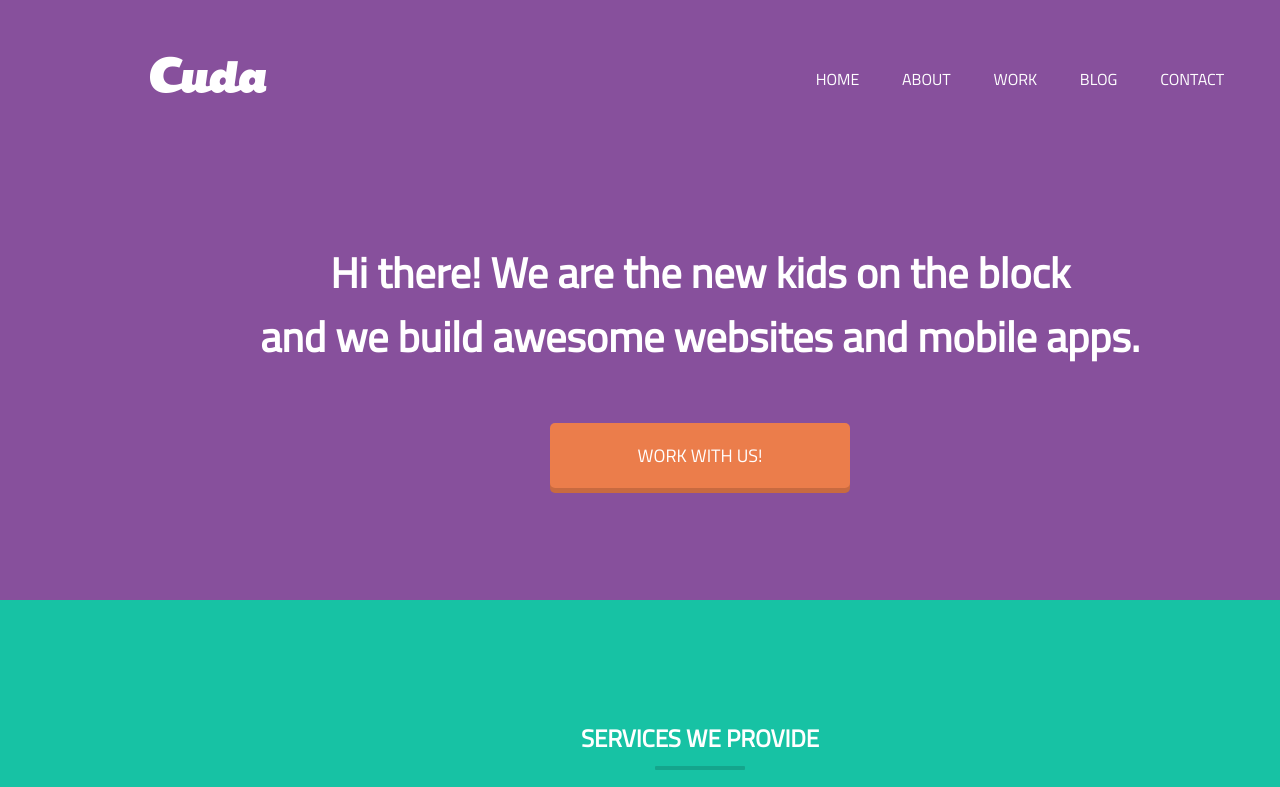
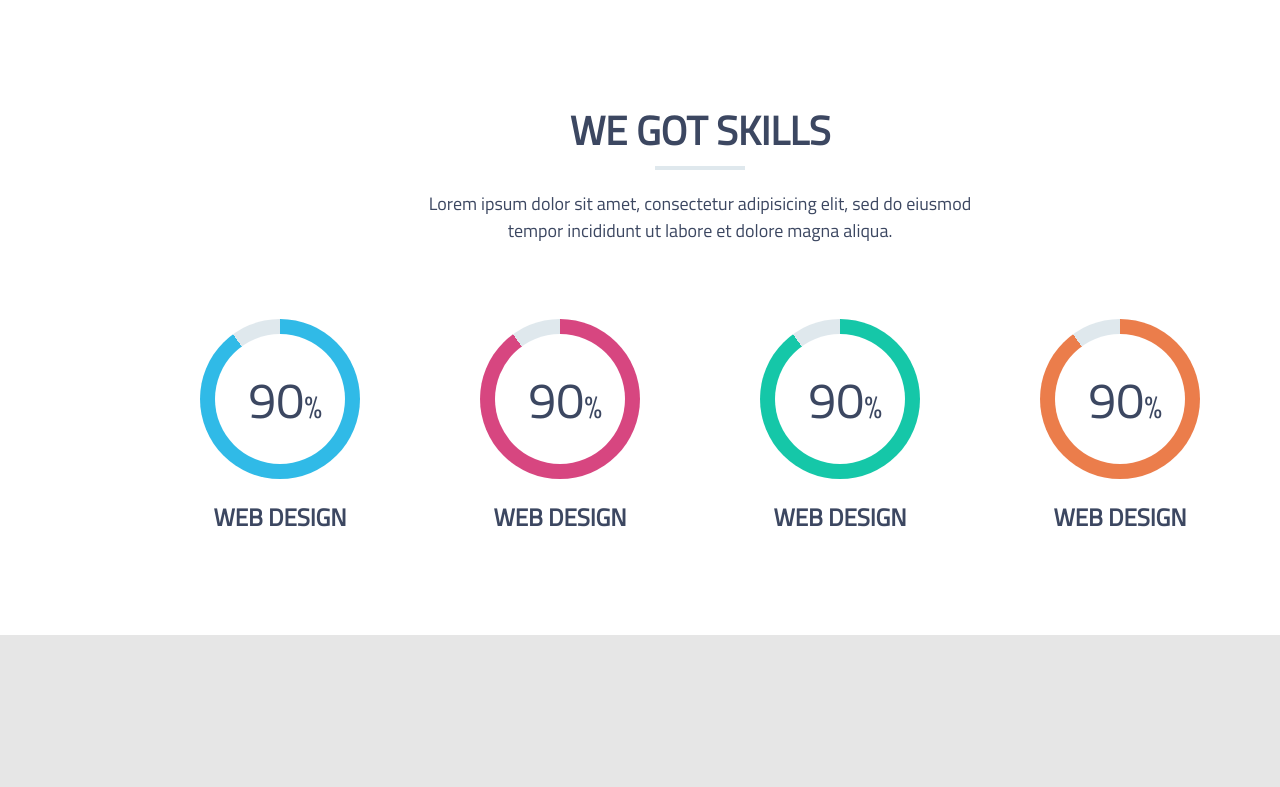
Before and after one commit to DmitriyIvanovich/practical-work-number-3, a plain HTML site: page index.html in a window 1280 px wide. Shown: the top 787 px of the page. Drawn offline with Linux system fonts and the light colour scheme.

Commit message:
секция 3 добавлена

```diff
--- a/index.html
+++ b/index.html
@@ -19,7 +19,7 @@
     <header>
         <div class="fence">
             <div class="logo">
-                <img src="/img/logo.png" alt="logo">
+                <img src="img/logo.png" alt="logo">
             </div>
             <ul class="nav">
                 <li><a href="#">home</a></li>
@@ -122,6 +122,46 @@
             </div>
         </div>
     </div>
+    <div id="section_3">
+        <h3>we got skills</h3>
+        <div class="line"></div>
+        <p>Lorem ipsum dolor sit amet, consectetur adipisicing elit, sed do eiusmod<br>
+        tempor incididunt ut labore et dolore magna aliqua.</p>
+        <div class="cards_diagram">
+            <div class="card">
+                <div class="diagram">
+                    <div class="core">
+                        <div class="txt"><span>90</span>%</div>
+                    </div>
+                </div>
+                <p>web design</p>
+            </div>
+            <div class="card">
+                <div class="diagram" style="background-color:#d74680">
+                    <div class="core">
+                        <div class="txt"><span>90</span>%</div>
+                    </div>
+                </div>
+                <p>web design</p>
+            </div>
+            <div class="card">
+                <div class="diagram" style="background-color:#15c7a8">
+                    <div class="core">
+                        <div class="txt"><span>90</span>%</div>
+                    </div>
+                </div>
+                <p>web design</p>
+            </div>
+            <div class="card">
+                <div class="diagram" style="background-color:#eb7d4b">
+                    <div class="core">
+                        <div class="txt"><span>90</span>%</div>
+                    </div>
+                </div>
+                <p>web design</p>
+            </div>
+        </div>
+    </div>
 </body>
 
 </html>
--- a/style/section_1.css
+++ b/style/section_1.css
@@ -60,14 +60,14 @@
 }
 
 .section_1 .card-wrapp .card-1 {
-    background: url('/img/Shape\ 21.png') no-repeat center top;
+    background: url('../img/Shape\ 21.png') no-repeat center top;
 }
 .section_1 .card-wrapp .card-2 {
-    background: url('/img/Shape\ 18.png') no-repeat center top;
+    background: url('../img/Shape\ 18.png') no-repeat center top;
 }
 .section_1 .card-wrapp .card-3 {
-    background: url('/img/Shape\ 20.png') no-repeat center top;
+    background: url('../img/Shape\ 20.png') no-repeat center top;
 }
 .section_1 .card-wrapp .card-4 {
-    background: url('/img/Shape\ 28.png') no-repeat center top;
+    background: url('../img/Shape\ 28.png') no-repeat center top;
 }
--- /dev/null
+++ b/style/section_3.css
@@ -0,0 +1,74 @@
+#section_3 {
+    padding: 100px 0;
+    background-color: white;
+}
+
+#section_3>h3 {
+    text-align: center;
+    font-size: 40px;
+    text-transform: uppercase;
+    font-weight: 700;
+    letter-spacing: 100%;
+}
+
+#section_3>.line {
+    width: 90px;
+    height: 4px;
+    margin: 5px auto 0;
+    background-color: #dfe8ed;
+}
+
+#section_3>p {
+    margin-top: 20px;
+    text-align: center;
+    font-size: 18px;
+}
+
+#section_3 .cards_diagram {
+    display: flex;
+    justify-content: center;
+    margin-top: 75px;
+}
+#section_3 .card:not(:first-of-type){
+    margin-left: 120px;
+}
+#section_3 .diagram {
+    display: flex;
+    align-items: center;
+    justify-content: center;
+    width: 160px;
+    height: 160px;
+    background-color: #30bae7;
+    background-image: conic-gradient(transparent 90%,
+            #dfe8ed 0%);
+    border-radius: 50%;
+}
+
+#section_3 .core {
+    position: relative;
+    width: 130px;
+    height: 130px;
+    background-color: white;
+    border-radius: 50%;
+}
+
+#section_3 .core .txt {
+    position: absolute;
+    top: 50%;
+    left: 50%;
+    transform: translate(-43%, -50%);
+    font-size: 32px;
+    font-weight: 200;
+}
+
+#section_3 .core span {
+    font-size: 50px;
+}
+
+#section_3 .card>p{
+    margin-top: 20px;
+    font-size: 24px;
+    font-weight: 700;
+    text-transform: uppercase;
+    text-align: center;
+}
--- a/style/style.css
+++ b/style/style.css
@@ -2,6 +2,8 @@
 @import url(header.css);
 @import url(section_1.css);
 @import url(section_2.css);
+@import url(section_3.css);
+@import url(section_4.css);
 
 @font-face {
 font-family: 'Titillium Web';
@@ -20,10 +22,10 @@ body {
     font-size: 16px;
     font-family: 'Titillium Web', sans-serif;
     font-weight: 400;
-    color: rgb(255, 255, 255);
+    color: #3c4761;
     background-color: rgb(230, 230, 230);
 }
 
-/* header, main, .section_1{
+header, main, .section_1, .section_2{
     display:none;
-} */
+}
```
